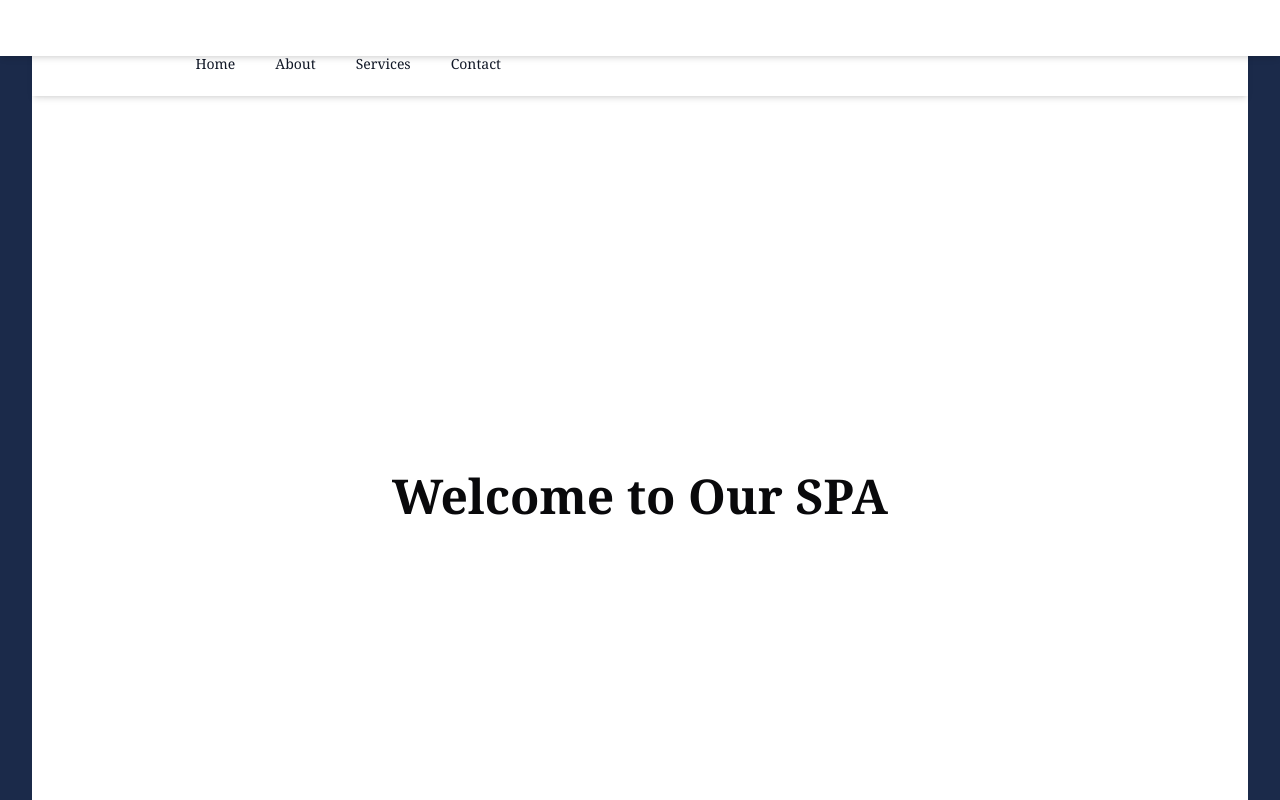
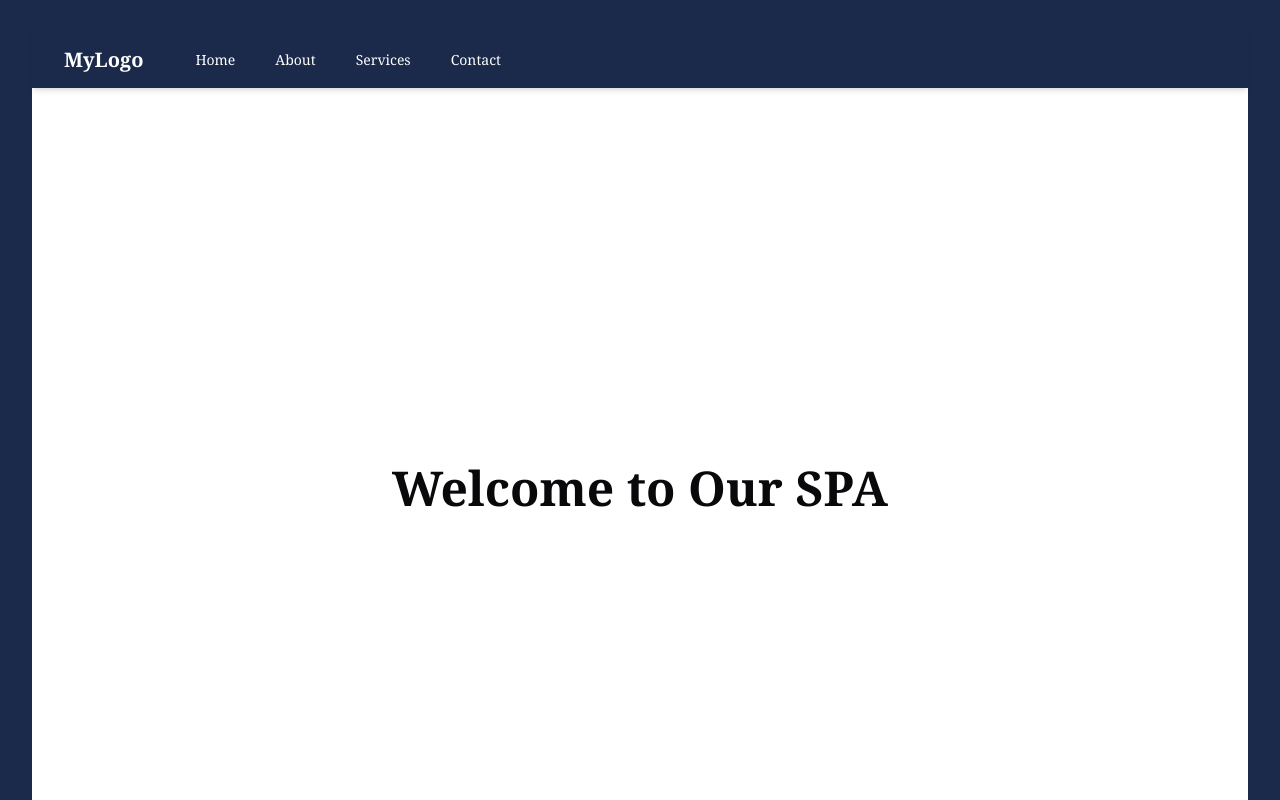
Before and after one commit to Devan4Real/A.V.M, a React (Vite) app in the folder avm_ent/: page / in a window 1280 px wide. Shown: the top 800 px of the page. Built offline with nearby package versions, Linux system fonts and the light colour scheme.

Commit message:
nav bar fixed

```diff
--- a/avm_ent/src/components/StickyNavbar.tsx
+++ b/avm_ent/src/components/StickyNavbar.tsx
@@ -2,34 +2,34 @@ import React from 'react';
 
 const StickyNavbar: React.FC = () => {
   return (
-    <nav className="sticky top-0 bg-white shadow-md z-50">
+    <nav className="sticky top-0 bg-[#1B2A4A] shadow-md z-50 py-0">
       <div className="max-w-7xl mx-auto px-4 sm:px-6 lg:px-8">
-        <div className="flex items-center justify-between h-16">
+        <div className="flex items-center justify-between h-14">
           <div className="flex items-center">
-            <div className="text-xl font-bold">MyLogo</div>
+            <div className="text-xl font-bold text-white">MyLogo</div>
             <div className="hidden md:block">
               <div className="ml-10 flex items-baseline space-x-4">
                 <a
                   href="#home"
-                  className="text-gray-900 hover:text-gray-700 px-3 py-2 rounded-md text-sm font-medium"
+                  className="text-white hover:text-gray-200 px-3 py-2 rounded-md text-sm font-medium"
                 >
                   Home
                 </a>
                 <a
                   href="#about"
-                  className="text-gray-900 hover:text-gray-700 px-3 py-2 rounded-md text-sm font-medium"
+                  className="text-white hover:text-gray-200 px-3 py-2 rounded-md text-sm font-medium"
                 >
                   About
                 </a>
                 <a
                   href="#services"
-                  className="text-gray-900 hover:text-gray-700 px-3 py-2 rounded-md text-sm font-medium"
+                  className="text-white hover:text-gray-200 px-3 py-2 rounded-md text-sm font-medium"
                 >
                   Services
                 </a>
                 <a
                   href="#contact"
-                  className="text-gray-900 hover:text-gray-700 px-3 py-2 rounded-md text-sm font-medium"
+                  className="text-white hover:text-gray-200 px-3 py-2 rounded-md text-sm font-medium"
                 >
                   Contact
                 </a>
@@ -37,7 +37,7 @@ const StickyNavbar: React.FC = () => {
             </div>
           </div>
           <div className="md:hidden">
-            <button className="text-gray-900 hover:text-gray-700 focus:outline-none focus:text-gray-700">
+            <button className="text-white hover:text-gray-200 focus:outline-none focus:text-gray-200">
               <svg
                 className="h-6 w-6"
                 stroke="currentColor"
--- a/avm_ent/src/pages/Home.tsx
+++ b/avm_ent/src/pages/Home.tsx
@@ -3,31 +3,6 @@ import React from "react";
 const Home: React.FC = () => {
   return (
     <div className="bg-background text-foreground">
-      {/* Navbar */}
-      <nav className="fixed top-0 left-0 w-full bg-card shadow-md z-50">
-        <ul className="flex justify-center gap-6 py-4">
-          <li>
-            <a href="#home" className="hover:text-primary">
-              Home
-            </a>
-          </li>
-          <li>
-            <a href="#about" className="hover:text-primary">
-              About Us
-            </a>
-          </li>
-          <li>
-            <a href="#services" className="hover:text-primary">
-              Services
-            </a>
-          </li>
-          <li>
-            <a href="#contact" className="hover:text-primary">
-              Contact
-            </a>
-          </li>
-        </ul>
-      </nav>
 
       {/* Sections */}
       <section
```
Also changed, not shown: 1 other file (tests, documents, lock files or other folders).
